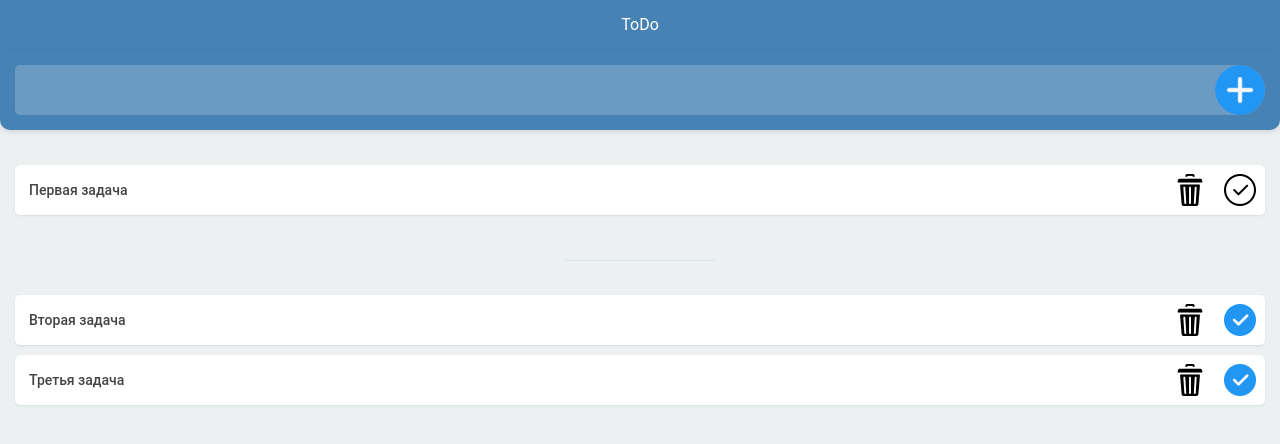
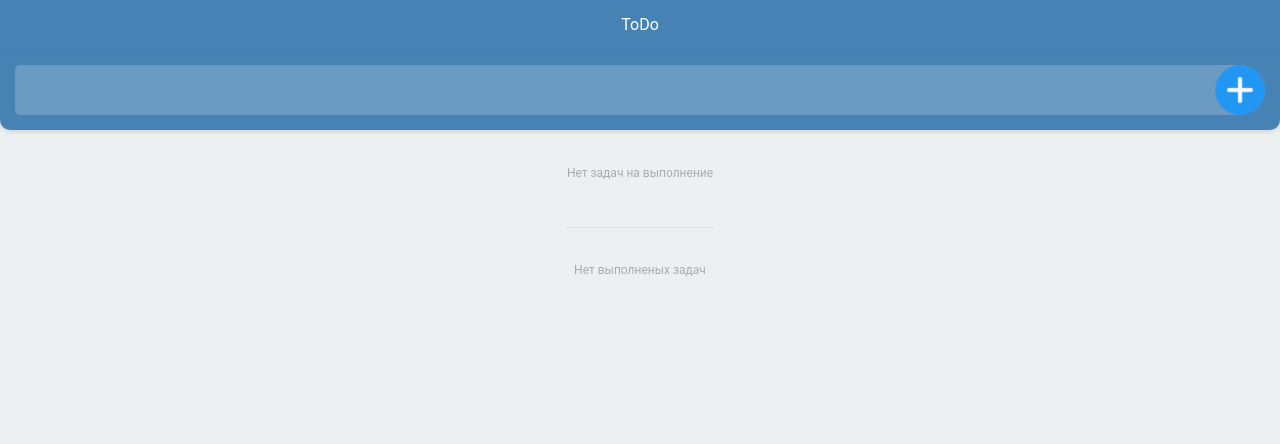
Before and after one commit to RedEmber-hub/ToDo_List, a React (Create React App) app: page / in a window 1280 px wide. Shown: the top 444 px of the page. Built offline with nearby package versions, Linux system fonts and the light colour scheme; the HTML template or start-up script is replaced by a standard one.

Commit message:
приложение без задач, с пустым массивом

```diff
--- a/src/pages/ToDoListPage.tsx
+++ b/src/pages/ToDoListPage.tsx
@@ -5,23 +5,7 @@ import { ToDoList } from "../components/ToDoList/ToDoList"
 import { ToDo } from "../modules/todo-item"
 
 export const ToDOListPage = () => {
-    const [todos, setTodos] = useState<ToDo[]>([
-        {
-            id: 0,
-            text: 'Первая задача',
-            isDone: false
-        },
-        {
-            id: 1,
-            text: 'Вторая задача',
-            isDone: true
-        },
-        {
-            id: 2,
-            text: 'Третья задача',
-            isDone: true
-        }
-    ])
+    const [todos, setTodos] = useState<ToDo[]>([])
 
     const createNewToDo = (text: string) => {
         const newToDo: ToDo = {
```
